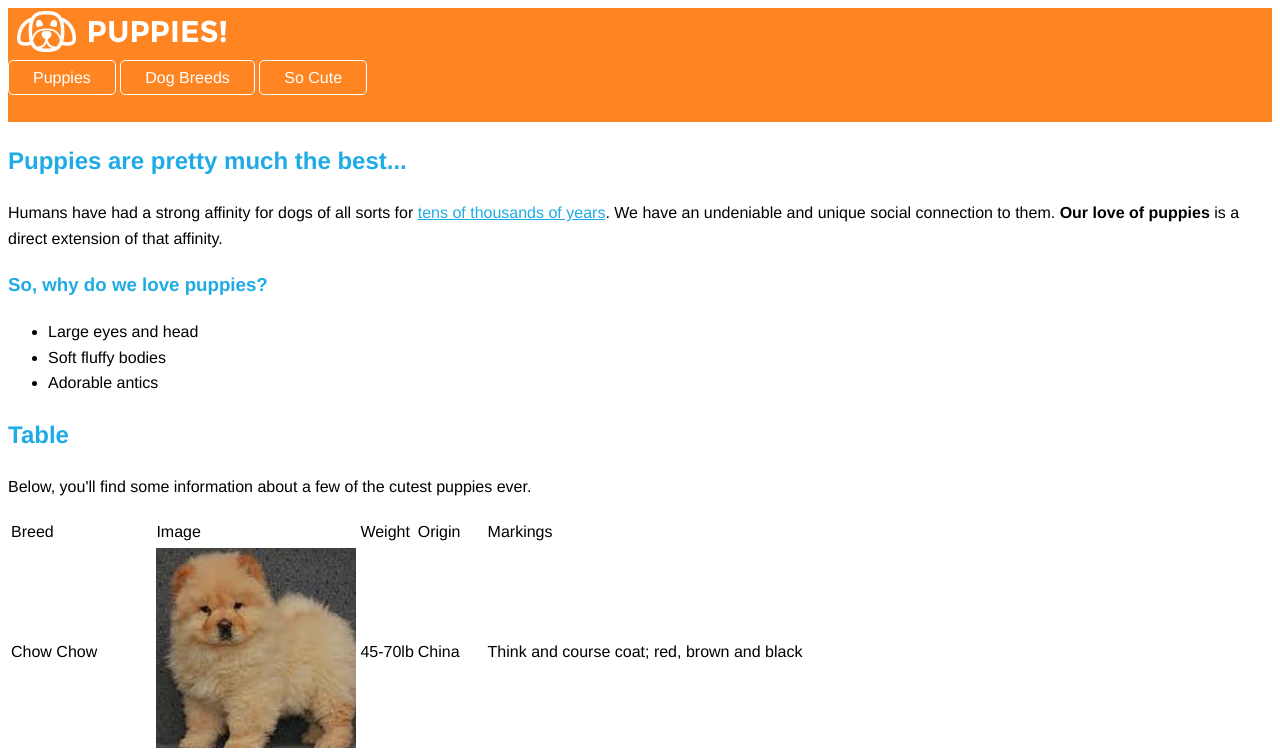
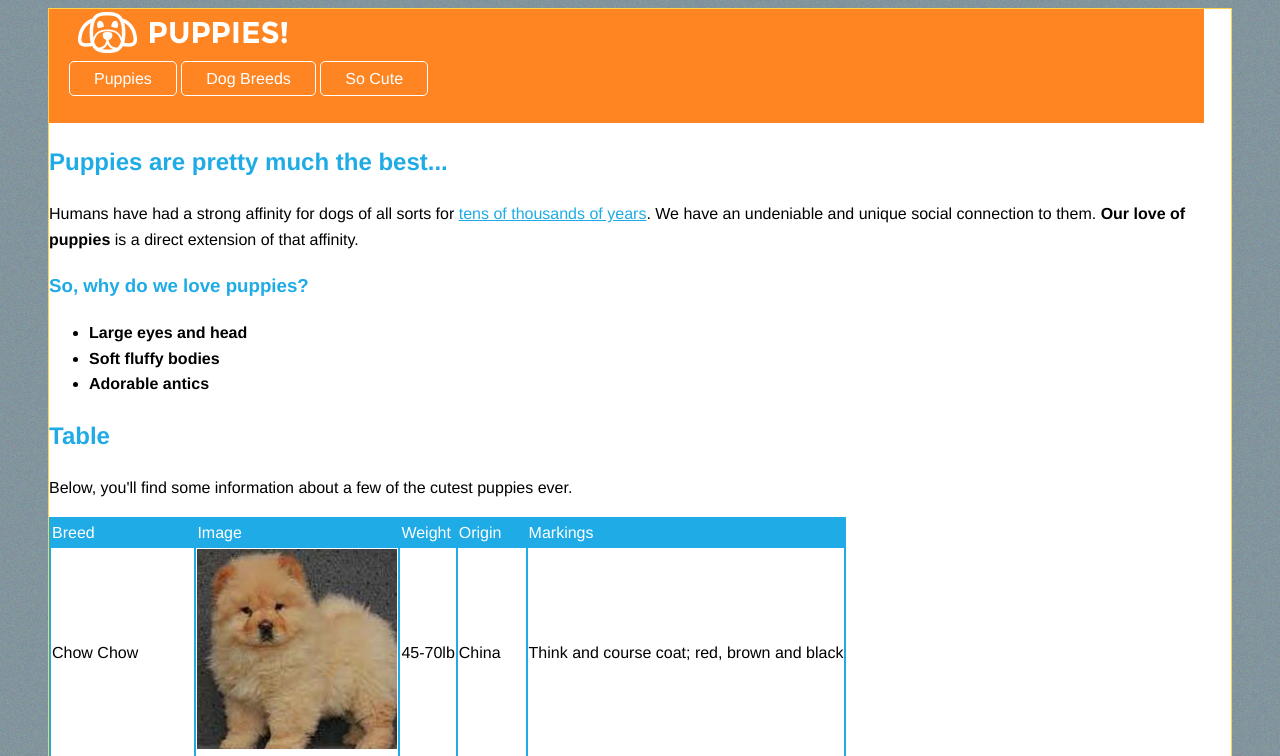
Before and after one commit to buffyf/puppyLove, a plain HTML site: page starter_files/index.html in a window 1280 px wide. Shown: the top 756 px of the page. Drawn offline with Linux system fonts and the light colour scheme.

Commit message:
body borders and background

```diff
--- a/starter_files/style.css
+++ b/starter_files/style.css
@@ -18,10 +18,19 @@ colors:
     line-height: 1.6em;
 }
 
+body {
+    background-image: url("img/bg.jpg");
+    border-style: solid;
+    border-color: #ffd24a;
+    border-width: .1em;
+    margin: .5em 3em;
+}
+
 div header {
     background-color: #ff8523;
     height: 100%;
-        width: 100%;
+    width: 96%;
+    padding-left: 20px;
 }
 
 .main_navigation a {
@@ -35,6 +44,10 @@ colors:
     vertical-align: 2em;
 }
 
+div {
+    background-color: white;
+}
+
 h2 {
     color: #1fabe5;
 }
@@ -46,3 +59,24 @@ colors:
 p a {
     color: #1fabe5;
 }
+
+li {
+    font-weight: bold;
+}
+
+section {
+    border-bottom:
+}
+
+table, thead, tr, td {
+    border: 2px solid #1fabe5;
+    border-collapse: collapse;
+}
+
+thead {
+    background-color: #1fabe5;
+    color: white;
+}
+
+
+}
```
Lines whose indentation alone changed are shown as unchanged.
